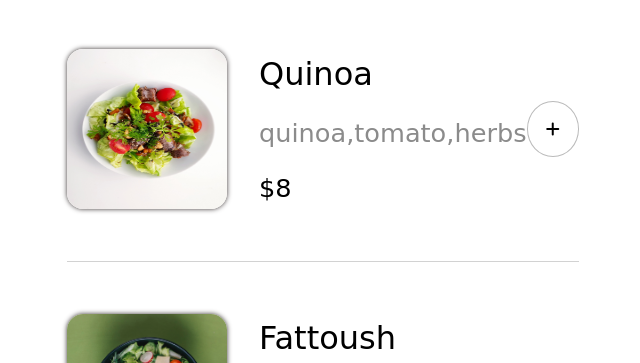
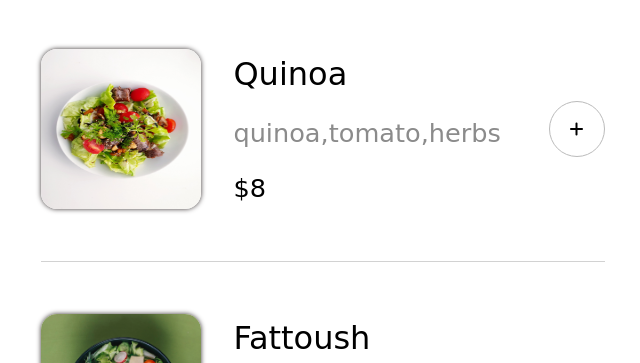
Before and after one commit to kayla-pagan/restaurant-ordering-app, a plain HTML site: page index.html in a window 1280 px wide. Shown: the part 403-766 px from the top of the page, without its empty margins (317-957 px from the left). Drawn offline with nearby package versions, Linux system fonts and the light colour scheme; a web font is replaced by a local one.

Commit message:
add media query for container div

```diff
--- a/index.css
+++ b/index.css
@@ -4,7 +4,7 @@ body {
     font-size: 16px;
 }
 .container{
-    width: 40em;
+    width: 90%;
     height: auto;
     margin: 0 auto;
 }
@@ -132,7 +132,7 @@ h2 {
 #checkout div button {
     color: #bbbbbb;
     display: inline-block;
-    font-size: 0.9rem;
+    font-size: 0.8rem;
     padding: 0.5em 1em;
 }
 
@@ -225,3 +225,11 @@ dialog {
     width: 15em;
     border-radius: 1em;
 }
+
+/* media queries */
+
+@media (min-width: 1024px){
+    .container {
+        width: 55%;
+    }
+}
```
